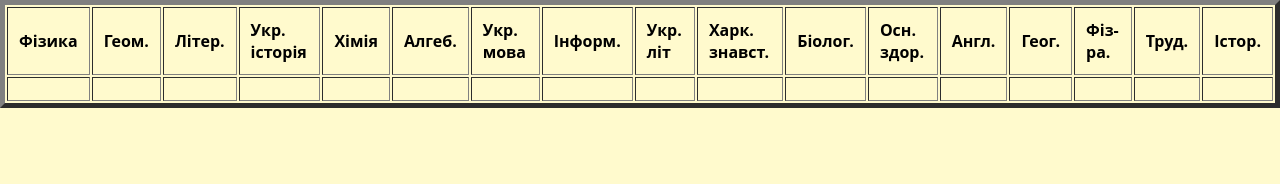
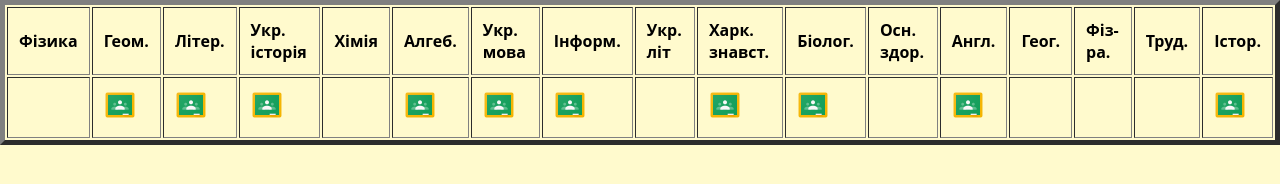
Before and after one commit to Lemon4ik6484/for_school, a plain HTML site: page homework.html in a window 1280 px wide. Drawn offline with Linux system fonts and the light colour scheme.

Commit message:
hw update

```diff
--- a/homework.html
+++ b/homework.html
@@ -34,23 +34,23 @@
                 <td class="box lesson"><strong>Істор.</strong></td>
             </tr>
             <tr>
-                <td class="box lesson"></td>
-                <td class="box lesson"></td>
-                <td class="box lesson"></td>
-                <td class="box lesson"></td>
-                <td class="box lesson"></td>
-                <td class="box lesson"></td>
-                <td class="box lesson"></td>
-                <td class="box lesson"></td>
-                <td class="box lesson"></td>
-                <td class="box lesson"></td>
-                <td class="box lesson"></td>
-                <td class="box lesson"></td>
-                <td class="box lesson"></td>
-                <td class="box lesson"></td>
-                <td class="box lesson"></td>
-                <td class="box lesson"></td>
-                <td class="box lesson"></td>
+                <td class="box lesson"><a href=""><img src=""></a></td>
+                <td class="box lesson"><a href="https://classroom.google.com/u/1/c/NjIwODIxNTY4OTM1"><img src="classroom_icon.png"></a></td>
+                <td class="box lesson"><a href="https://classroom.google.com/u/1/c/NjIwODA4ODgwMzA3"><img src="classroom_icon.png"></a></td>
+                <td class="box lesson"><a href="https://classroom.google.com/u/1/c/NjIwODI5NTA0MDM3"><img src="classroom_icon.png"></a></td>
+                <td class="box lesson"><a href=""><img src=""></a></td>
+                <td class="box lesson"><a href="https://classroom.google.com/u/1/c/NjIwODIxNTY4OTM1"><img src="classroom_icon.png"></a></td>
+                <td class="box lesson"><a href="https://classroom.google.com/u/1/c/NTg1NTEzMTU3OTE4"><img src="classroom_icon.png"></a></td>
+                <td class="box lesson"><a href="https://classroom.google.com/u/1/c/NjIxMDczNjA2MTM3"><img src="classroom_icon.png"></a></td>
+                <td class="box lesson"><a href=""><img src=""></a></td>
+                <td class="box lesson"><a href="https://classroom.google.com/u/1/c/NjIwODMwNzc0NDEz"><img src="classroom_icon.png"></a></td>
+                <td class="box lesson"><a href="https://classroom.google.com/u/1/c/NTg0MzA3MzkyOTA2"><img src="classroom_icon.png"></a></td>
+                <td class="box lesson"><a href=""><img src=""></a></td>
+                <td class="box lesson"><a href="https://classroom.google.com/u/1/c/NjIwODEwODUxNjMw"><img src="classroom_icon.png"></a></td>
+                <td class="box lesson"><a href=""><img src=""></a></td>
+                <td class="box lesson"><a href=""><img src=""></a></td>
+                <td class="box lesson"><a href=""><img src=""></a></td>
+                <td class="box lesson"><a href="https://classroom.google.com/u/1/c/NjIwODMwOTg1NTQx"><img src="classroom_icon.png"></a></td>
             </tr>
         </tbody>
     </table>
```
Also changed, not shown: classroom_icon.png (added).
